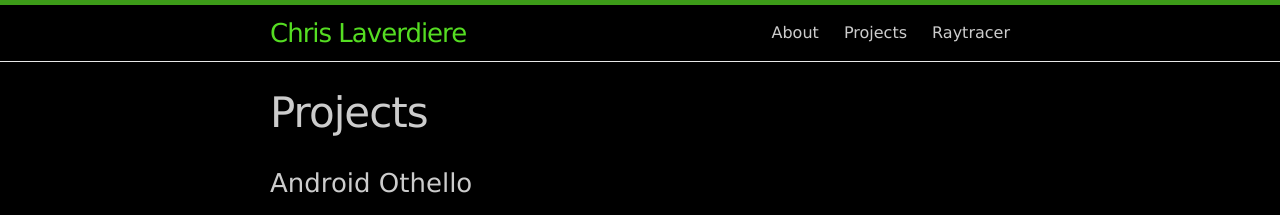
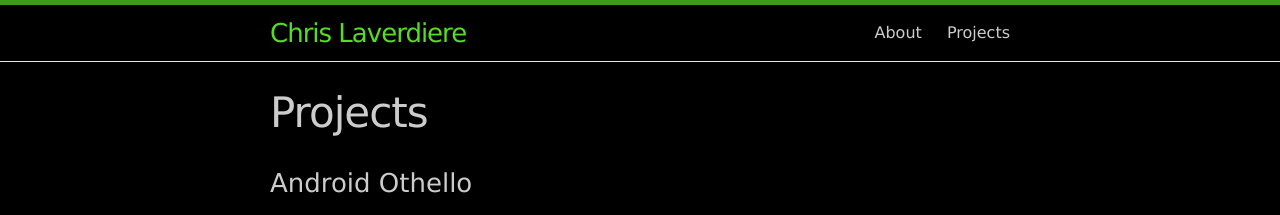
Before and after one commit to cmlaverdiere/CLaverdiere.github.io, a Jekyll site: the page built from projects/index.md, in a window 1280 px wide. Shown: the top 215 px of the page. Built offline with Jekyll 4.4.1, drawn with Linux system fonts in a browser that asks for light colours.

Commit message:
Fix top bar links

```diff
--- a/_includes/header.html
+++ b/_includes/header.html
@@ -15,7 +15,7 @@
 
       <div class="trigger">
         {% for page in site.pages %}
-          {% if page.title %}
+          {% if page.title == 'About' or page.title == 'Projects' %}
           <a class="page-link" href="{{ page.url | prepend: site.baseurl }}">{{ page.title }}</a>
           {% endif %}
         {% endfor %}
```
Also changed, not shown: projects/index.md (renamed from projects/projects.md), projects/raytracer.md (renamed from raytracer.md).
